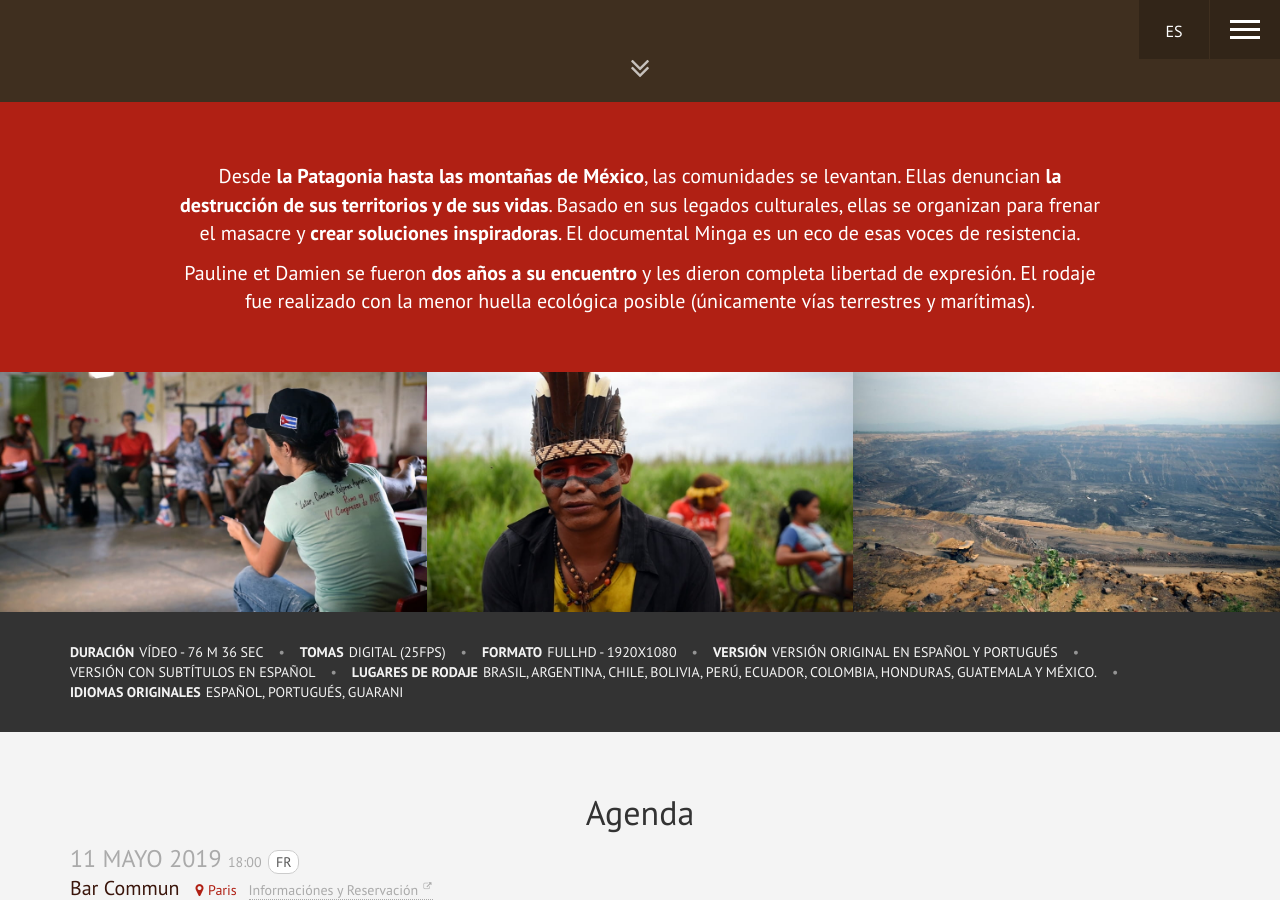
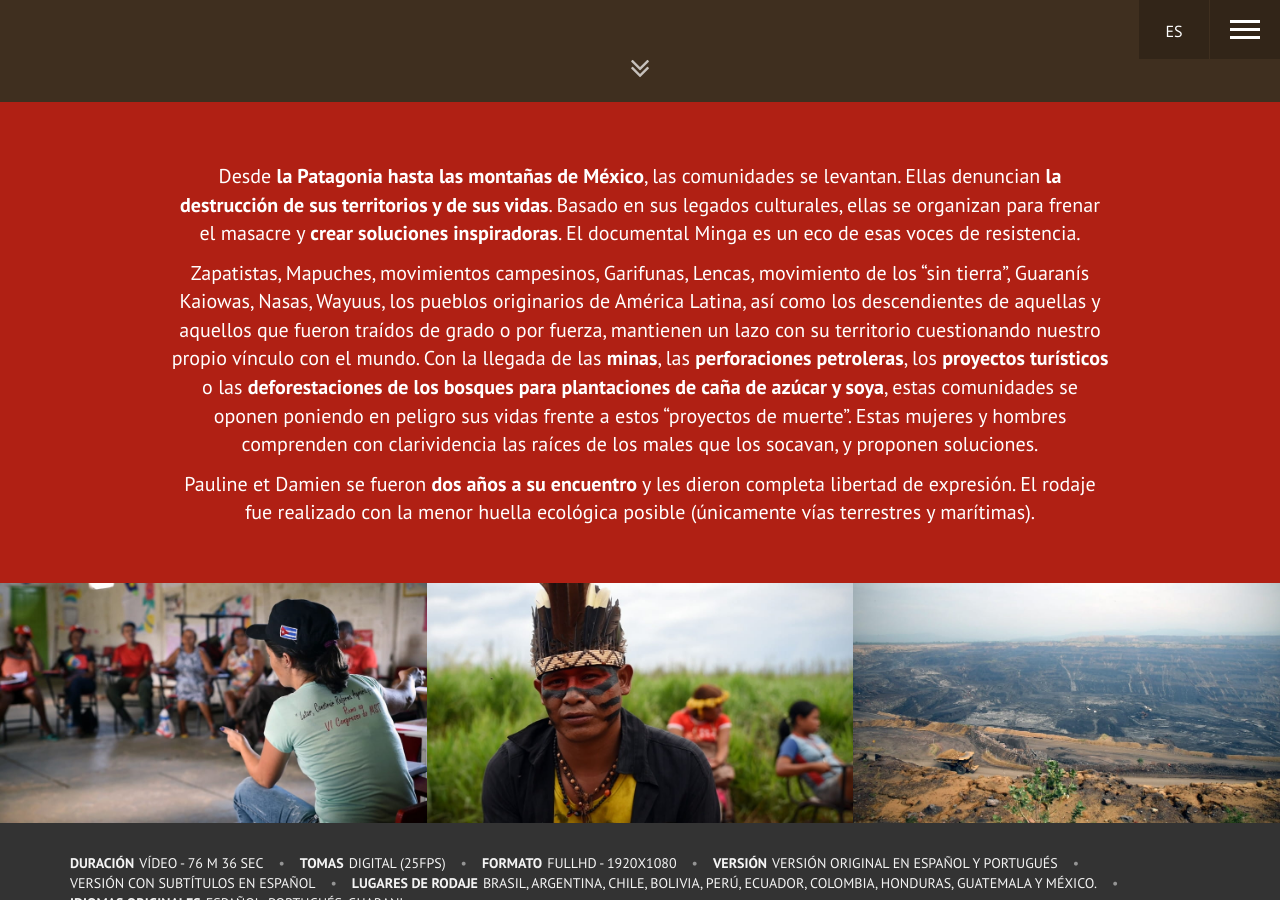
Before and after one commit to entipe/Minga-Live, a Jekyll site: the page built from index.es.html, in a window 1280 px wide and 900 px high, scrolled down 798 px. Built offline with Jekyll 4.4.1, drawn with Linux system fonts in a browser that asks for light colours.

Commit message:
Ajout traduction 2ème paragraphe de l'intro FR

```diff
--- a/_includes/intro.es.md
+++ b/_includes/intro.es.md
@@ -1,3 +1,5 @@
 Desde **la Patagonia hasta las montañas de México**, las comunidades se levantan. Ellas denuncian **la destrucción de sus territorios y de sus vidas**. Basado en sus legados culturales, ellas se organizan para frenar el masacre y **crear soluciones inspiradoras**. El documental Minga es un eco de esas voces de resistencia.
 
+Zapatistas, Mapuches, movimientos campesinos, Garifunas, Lencas, movimiento de los “sin tierra”, Guaranís Kaiowas, Nasas, Wayuus, los pueblos originarios de América Latina, así como los descendientes de aquellas y aquellos que fueron traídos de grado o por fuerza, mantienen un lazo con su territorio cuestionando nuestro propio vínculo con el mundo. Con la llegada de las **minas**, las **perforaciones petroleras**, los **proyectos turísticos** o las **deforestaciones de los bosques para plantaciones de caña de azúcar y soya**, estas comunidades se oponen poniendo en peligro sus vidas frente a estos “proyectos de muerte”. Estas mujeres y hombres comprenden con clarividencia las raíces de los males que los socavan, y proponen soluciones.
+
 Pauline et Damien se fueron **dos años a su encuentro** y les dieron completa libertad de expresión. El rodaje fue realizado con la menor huella ecológica posible (únicamente vías terrestres y marítimas).
```
